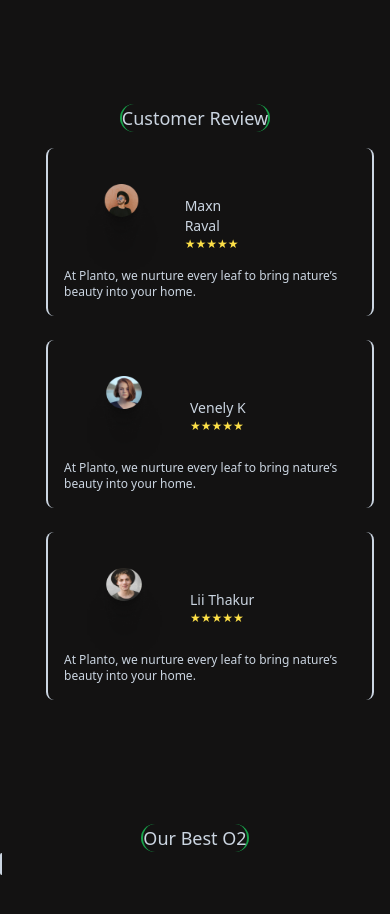
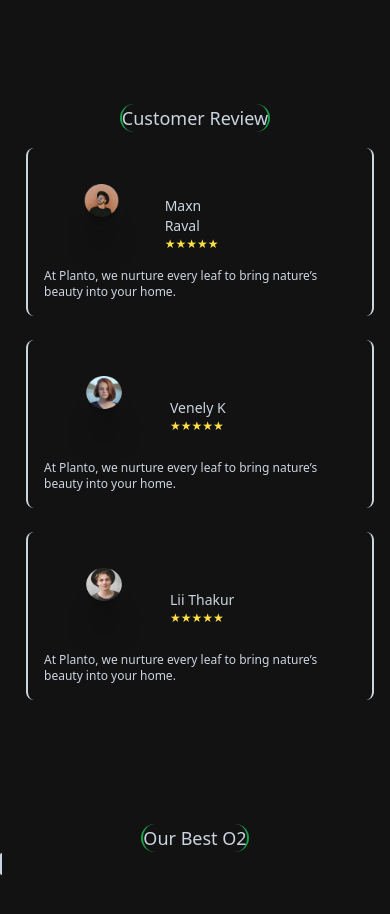
Before and after one commit to amnakifayat13/planto-website, a Next.js app: page / in a window 390 px wide. Shown: the part 3860-4774 px from the top of the page. Built offline with nearby package versions, Linux system fonts and the light colour scheme.

Commit message:
fully responsive

```diff
--- a/src/app/review/page.tsx
+++ b/src/app/review/page.tsx
@@ -9,7 +9,7 @@ export default function Review(){
         </h1>
       </div>
           {/* Review Section */}
-<div className="grid grid-cols-1 justify-center ml-[30px] sm:grid-cols-2 lg:grid-cols-3 gap-6 p-4 sm:p-8">
+<div className="grid grid-cols-1 justify-center ml-[10px] sm:grid-cols-2 lg:grid-cols-3 gap-6 p-4 sm:p-8">
     <div className="review1 text-slate-300 p-4 border-slate-300 border-x-2 rounded-lg">
         <div className="flex items-center w-48">
             <Image
```
